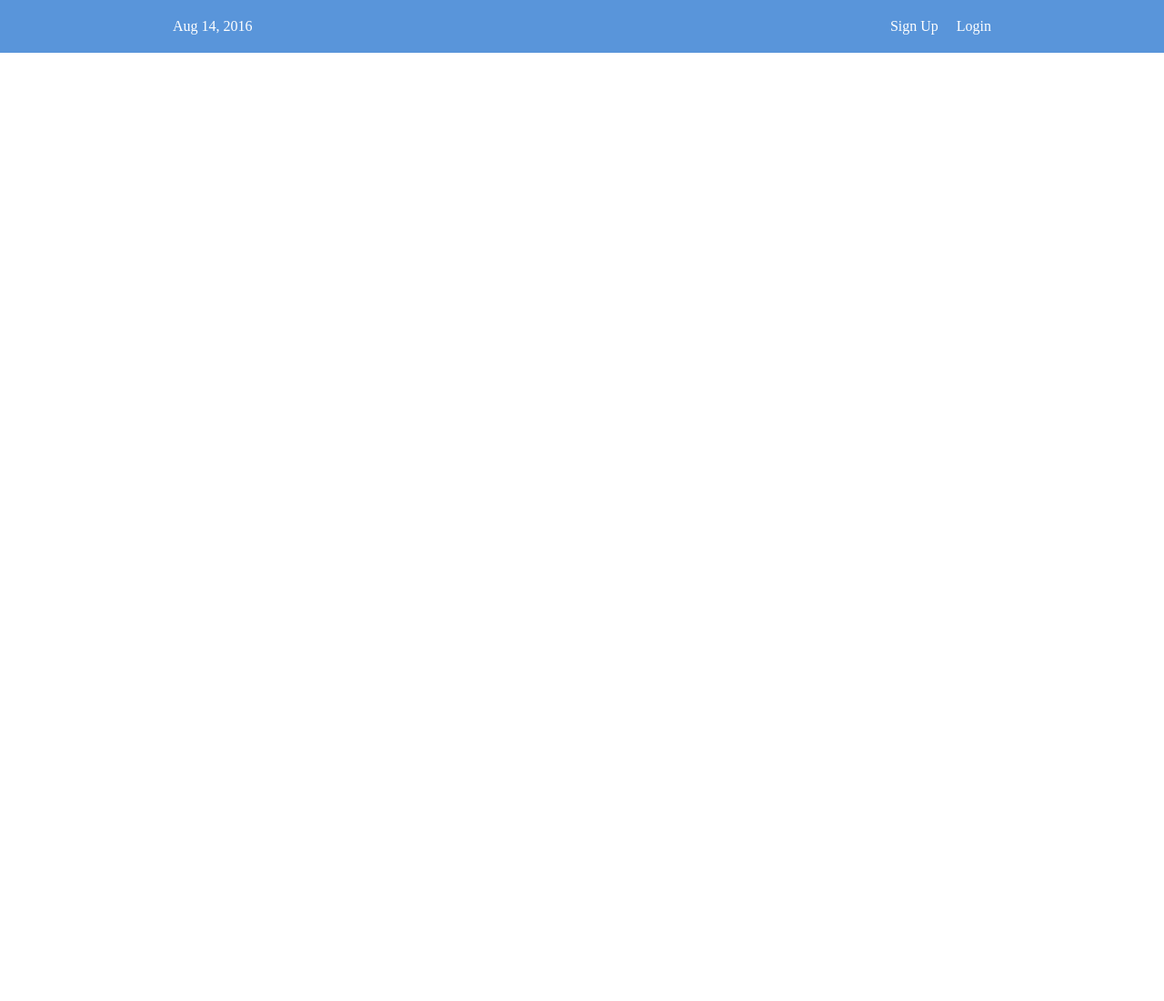
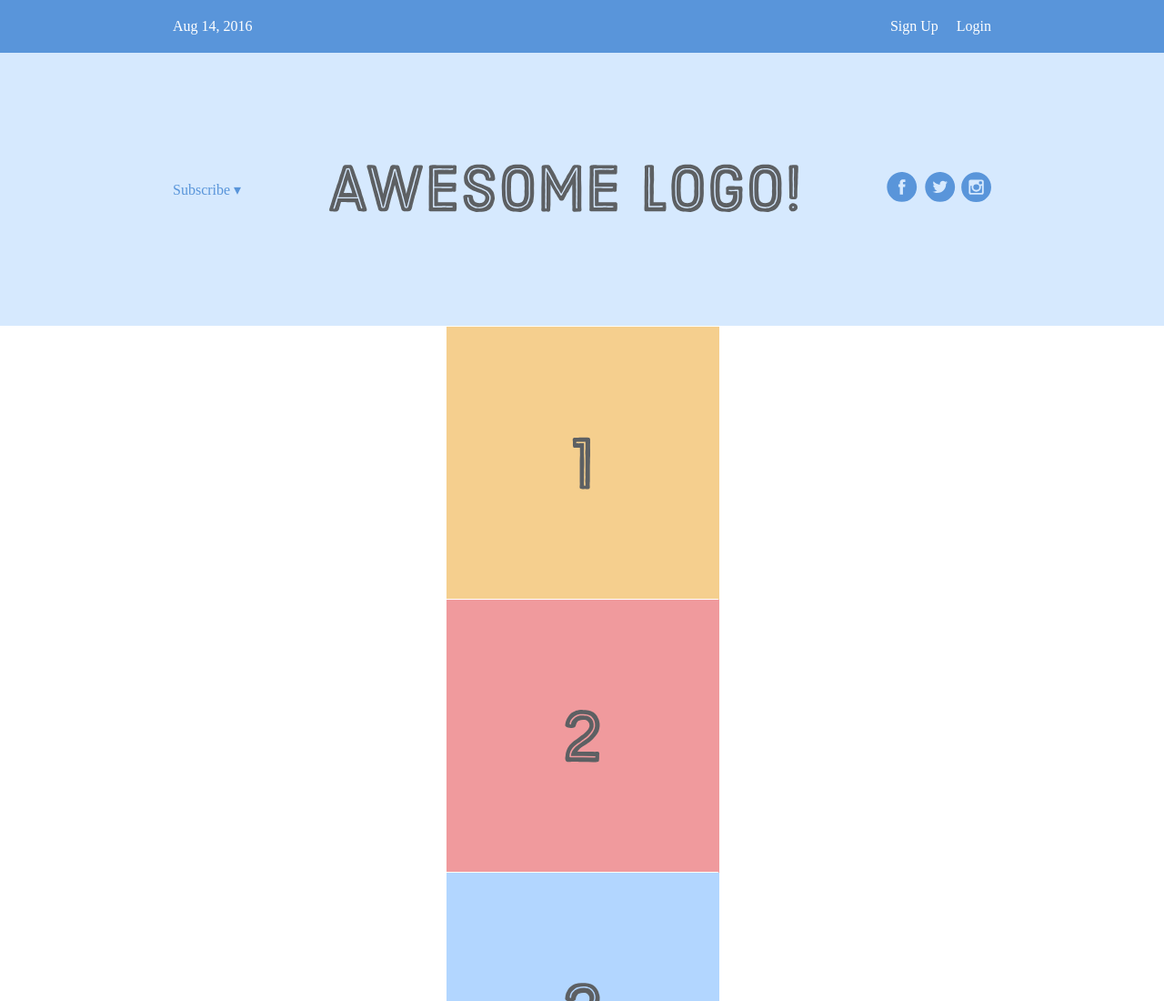
Before and after one commit to JasonLane1/flexbox-prac, a plain HTML site: page projects_flexbox/index.html in a window 1280 px wide. Shown: the top 1100 px of the page at 91% size. Before the commit the page ends 800 px from the top, so only its background shows below. Drawn offline with Linux system fonts and the light colour scheme.

Commit message:
Updated flexbox prac

```diff
--- a/projects_flexbox/index.html
+++ b/projects_flexbox/index.html
@@ -15,5 +15,31 @@
         </div>
       </div>
     </div>
+    <div class='header-container'>
+      <div class='header'>
+        <div class='subscribe'>Subscribe &#9662;</div>
+        <div class='logo'><img src='images/awesome-logo.svg'/></div>
+        <div class='social'><img src='images/social-icons.svg'/></div>
+      </div>
+    </div>
+    <div class='photo-grid-container'>
+      <div class='photo-grid'>
+        <div class='photo-grid-item first-item'>
+          <img src='images/one.svg'/>
+        </div>
+        <div class='photo-grid-item'>
+          <img src='images/two.svg'/>
+        </div>
+        <div class='photo-grid-item'>
+          <img src='images/three.svg'/>
+        </div>
+        <div class='photo-grid-item'>
+          <img src='images/four.svg'/>
+        </div>
+        <div class='photo-grid-item last-item'>
+          <img src='images/five.svg'/>
+        </div>
+      </div>
+    </div>
   </body>
 </html>
--- a/projects_flexbox/style.css
+++ b/projects_flexbox/style.css
@@ -28,3 +28,36 @@
   .login {
     margin-left: 20px;
   }
+
+  .header-container {
+    color: #5995DA;
+    background-color: #D6E9FE;
+    display: flex;
+    justify-content: center;
+  }
+
+  .header {
+    width: 900px;
+    height: 300px;
+    display: flex;
+    justify-content: space-between;
+    align-items: center;
+  }
+
+  .photo-grid-container {
+    display: flex;
+    justify-content: center;
+  }
+
+  .photo-grid {
+    width: 900px;
+    display: flex;
+    align-items: center;
+    flex-direction: column;
+  }
+
+  .photo-grid-item {
+    border: 1px solid #fff;
+    width: 300px;
+    height: 300px;
+  }
```
